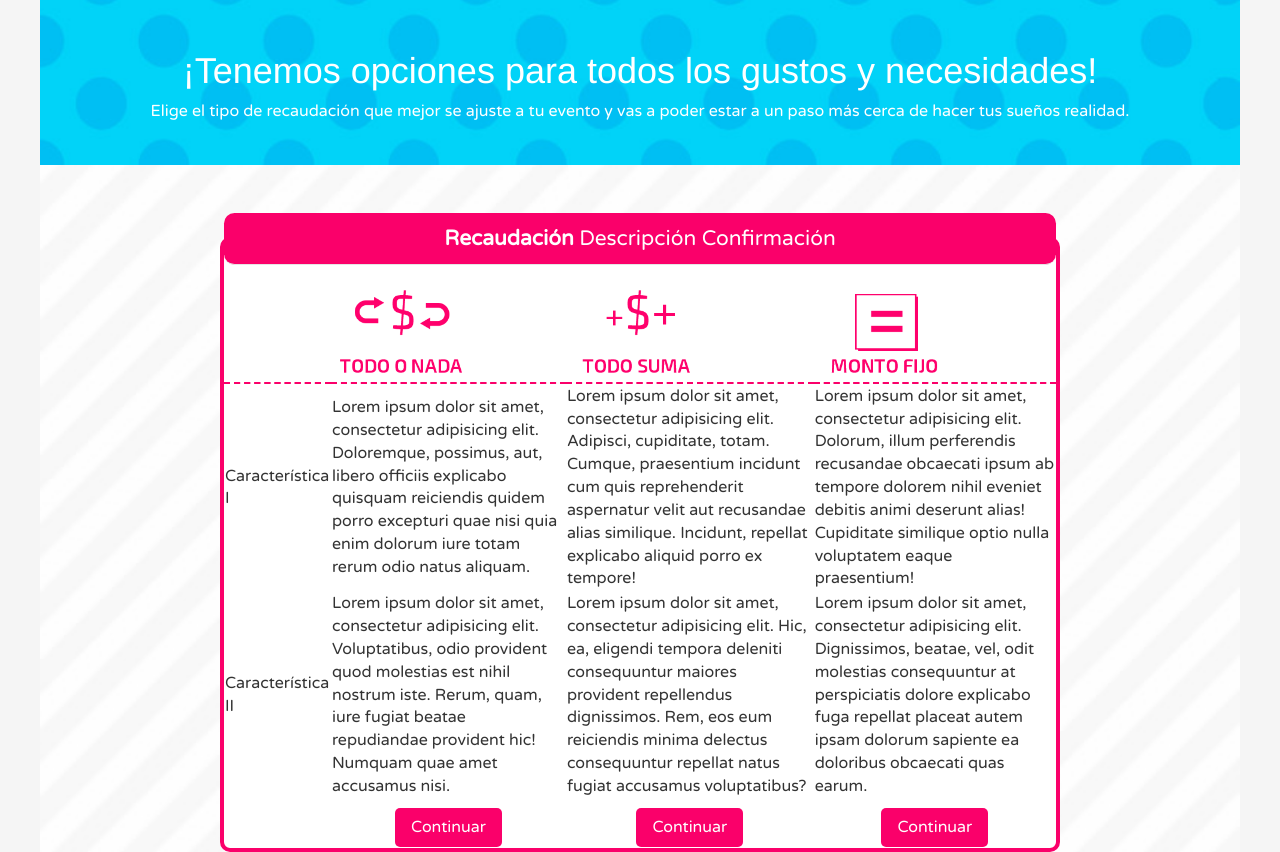
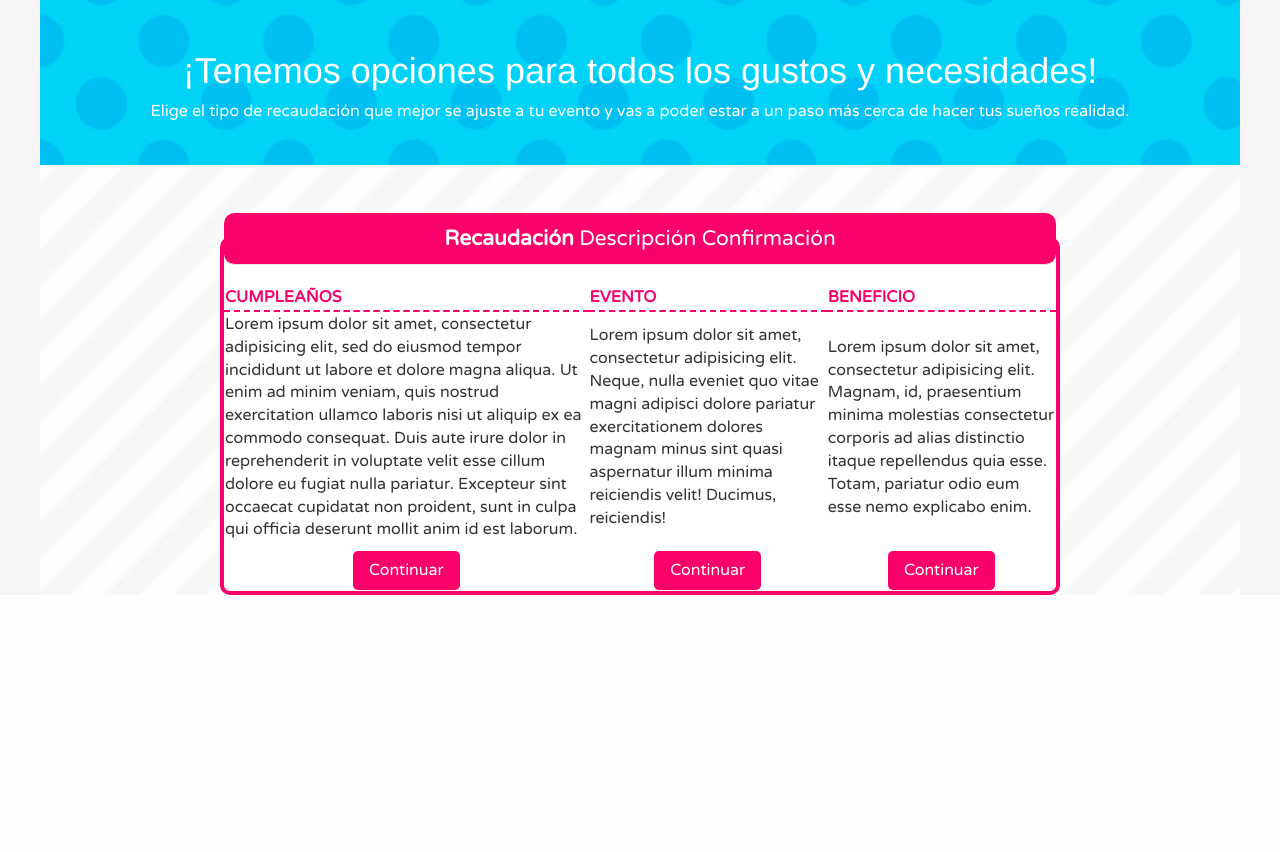
Before and after one commit to LeonardoAquino/wishlist, a Django app: a page that uses crowdfunding/together/templates/nuevo_proyecto/tipo_de_proyecto.html in a window 1280 px wide. Shown: the part 429-1281 px from the top of the page. After the commit the page ends 1024 px from the top, so only its background shows below. Run offline with Django 3.2, Linux system fonts and the light colour scheme; the visitor is signed in with stand-in values (Sample User, id 1); parts of the project's set-up code (start-up, migrations or seed data) failed here and were passed over.

Commit message:
cambios a tipos de proyecto a categoría

```diff
--- a/crowdfunding/together/mis_proyectos/urls.py
+++ b/crowdfunding/together/mis_proyectos/urls.py
@@ -1,7 +1,6 @@
 from django.conf.urls import patterns, url
 
 urlpatterns = patterns("together.mis_proyectos.views",
-    url(r'^terminos\-y\-condiciones/$',"terminos_condiciones",name="terminos_condiciones"),
     url(r'^tipo\-de\-proyecto/$','tipo_proyecto',name="tipo_proyecto"),
     url(r'^paso1/(\d+)/$',"nuevo_proyecto_paso1", name="nuevo_proyecto_paso1"),
     url(r'^guardar\-paso1/$',"guardar_paso1",name="guardar_paso1"),
--- a/crowdfunding/together/templates/dashboard/dashboard.html
+++ b/crowdfunding/together/templates/dashboard/dashboard.html
@@ -1,7 +1,7 @@
 {% extends "base.html" %}
 {% block contenido %}
     <h2>MIS PROYECTOS</h2>
-    <a href="{% url 'terminos_condiciones' %}" class="btn btn-primary">Nuevo Proyecto</a>
+    <a href="{% url 'tipo_proyecto' %}" class="btn btn-primary">Nuevo Proyecto</a>
 
     <table class="table table-hover table-striped" style="margin:1em 0">
         <tr>
--- a/crowdfunding/together/templates/nuevo_proyecto/tipo_de_proyecto.html
+++ b/crowdfunding/together/templates/nuevo_proyecto/tipo_de_proyecto.html
@@ -19,50 +19,28 @@
         </legend>
         <table>
             <thead>
-                <th></th>
-                <th>
-                    <figure>
-                        <img src="{% static 'images/todonada.png' %}" alt="imagen todo o nada" />
-                    </figure>
-                </th>
-                <th>
-                    <figure>
-                        <img src="{% static 'images/todosuma.png' %}" alt="imagen todo suma" />
-                    </figure>
-                </th>
-                <th>
-                    <figure>
-                        <img src="{% static 'images/MONTOFIJO.png' %}" alt="MONTO FIJO" />
-                    </figure>
-                </th>
+                <th>CUMPLEAÑOS</th>
+                <th>EVENTO</th>
+                <th>BENEFICIO</th>
             </thead>
             <tbody>
                 <tr>
-                    <td>Característica I</td>
                     <td>
-                        Lorem ipsum dolor sit amet, consectetur adipisicing elit. Doloremque, possimus, aut, libero officiis explicabo quisquam reiciendis quidem porro excepturi quae nisi quia enim dolorum iure totam rerum odio natus aliquam.
+                        Lorem ipsum dolor sit amet, consectetur adipisicing elit, sed do eiusmod
+                        tempor incididunt ut labore et dolore magna aliqua. Ut enim ad minim veniam,
+                        quis nostrud exercitation ullamco laboris nisi ut aliquip ex ea commodo
+                        consequat. Duis aute irure dolor in reprehenderit in voluptate velit esse
+                        cillum dolore eu fugiat nulla pariatur. Excepteur sint occaecat cupidatat non
+                        proident, sunt in culpa qui officia deserunt mollit anim id est laborum.
                     </td>
                     <td>
-                        Lorem ipsum dolor sit amet, consectetur adipisicing elit. Adipisci, cupiditate, totam. Cumque, praesentium incidunt cum quis reprehenderit aspernatur velit aut recusandae alias similique. Incidunt, repellat explicabo aliquid porro ex tempore!
+                        Lorem ipsum dolor sit amet, consectetur adipisicing elit. Neque, nulla eveniet quo vitae magni adipisci dolore pariatur exercitationem dolores magnam minus sint quasi aspernatur illum minima reiciendis velit! Ducimus, reiciendis!
                     </td>
                     <td>
-                        Lorem ipsum dolor sit amet, consectetur adipisicing elit. Dolorum, illum perferendis recusandae obcaecati ipsum ab tempore dolorem nihil eveniet debitis animi deserunt alias! Cupiditate similique optio nulla voluptatem eaque praesentium!
+                        Lorem ipsum dolor sit amet, consectetur adipisicing elit. Magnam, id, praesentium minima molestias consectetur corporis ad alias distinctio itaque repellendus quia esse. Totam, pariatur odio eum esse nemo explicabo enim.
                     </td>
                 </tr>
                 <tr>
-                    <td>Característica II</td>
-                    <td>
-                        Lorem ipsum dolor sit amet, consectetur adipisicing elit. Voluptatibus, odio provident quod molestias est nihil nostrum iste. Rerum, quam, iure fugiat beatae repudiandae provident hic! Numquam quae amet accusamus nisi.
-                    </td>
-                    <td>
-                        Lorem ipsum dolor sit amet, consectetur adipisicing elit. Hic, ea, eligendi tempora deleniti consequuntur maiores provident repellendus dignissimos. Rem, eos eum reiciendis minima delectus consequuntur repellat natus fugiat accusamus voluptatibus?
-                    </td>
-                    <td>
-                        Lorem ipsum dolor sit amet, consectetur adipisicing elit. Dignissimos, beatae, vel, odit molestias consequuntur at perspiciatis dolore explicabo fuga repellat placeat autem ipsam dolorum sapiente ea doloribus obcaecati quas earum.
-                    </td>
-                </tr>
-                <tr>
-                    <td></td>
                     <td class="t_centered">
                         <a href="{% url 'nuevo_proyecto_paso1' 1 %}">Continuar</a>
                     </td>
```
Also changed, not shown: crowdfunding/static/js/controllers/paso1_controller.js (+0 -55 lines), crowdfunding/together/templates/nuevo_proyecto/terminos_y_condiciones.html (deleted, +0 -32 lines).
